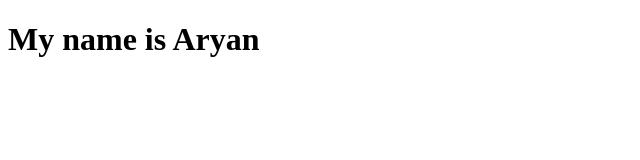
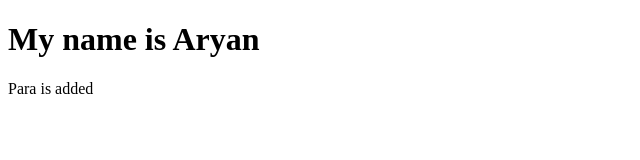
Before and after one commit to Aryan-thecoder/testpublic, a plain HTML site: page index.html in a window 1280 px wide. Shown: the whole page, without its empty margins (0-640 px from the left). Drawn offline with Linux system fonts and the light colour scheme.

Commit message:
para added

```diff
--- a/index.html
+++ b/index.html
@@ -8,5 +8,6 @@
 </head>
 <body>
     <h1>My name is Aryan</h1>
+    <p>Para is added</p>
 </body>
 </html>
```
